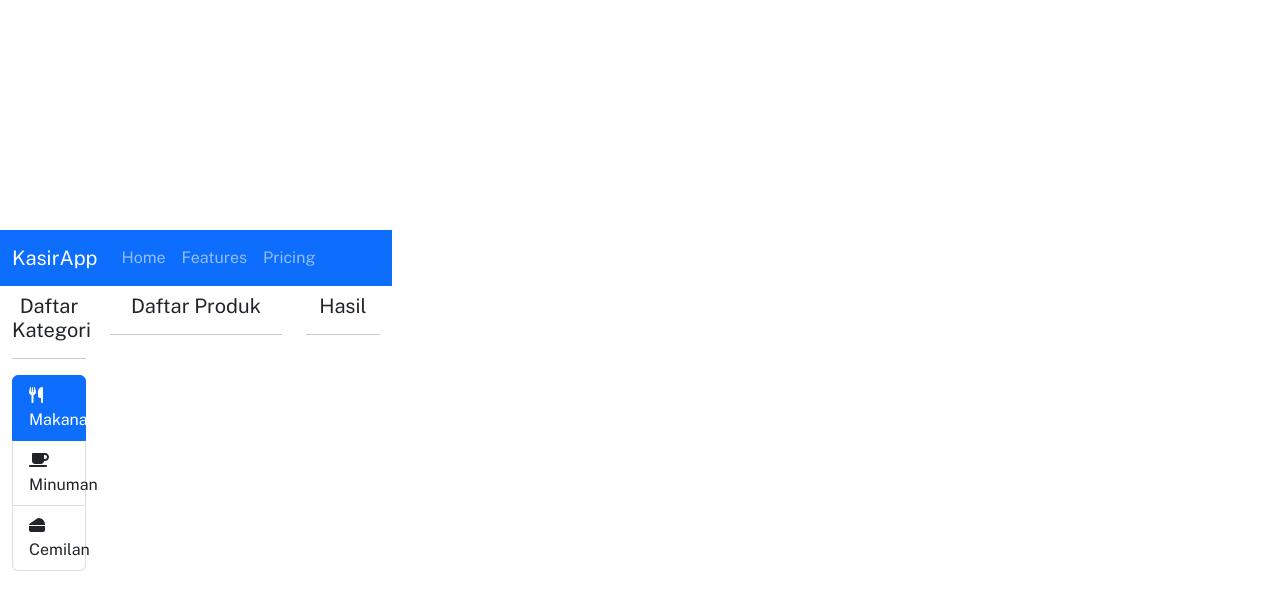
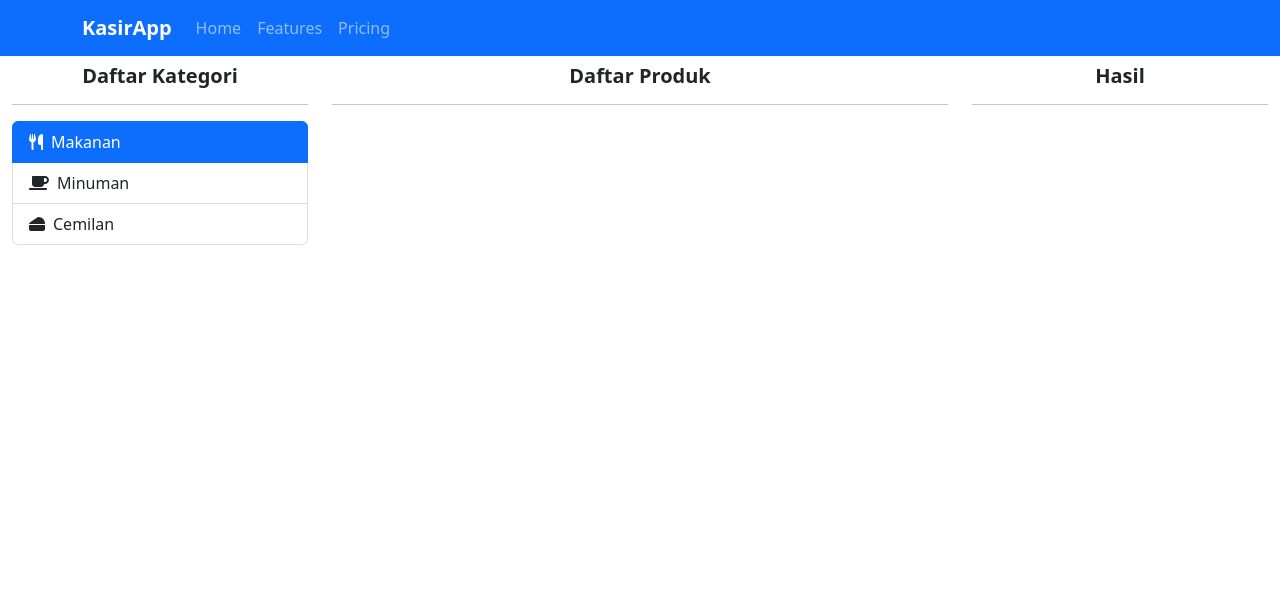
Before and after one commit to nullsec45/react-kasir, a React (Vite) app: page / in a window 1280 px wide. Shown: the top 610 px of the page. Built offline with nearby package versions, Linux system fonts and the light colour scheme; data requests are answered from the project's data file; the HTML template or start-up script is replaced by a standard one.

Commit message:
css style untuk kategori aktif

```diff
--- a/src/index.css
+++ b/src/index.css
@@ -1,76 +1,4 @@
-:root {
-  font-family: Inter, Avenir, Helvetica, Arial, sans-serif;
-  font-size: 16px;
-  line-height: 24px;
-  font-weight: 400;
-
-  color-scheme: light dark;
-  color: rgba(255, 255, 255, 0.87);
-  background-color: #242424;
-
-  font-synthesis: none;
-  text-rendering: optimizeLegibility;
-  -webkit-font-smoothing: antialiased;
-  -moz-osx-font-smoothing: grayscale;
-  -webkit-text-size-adjust: 100%;
+.active {
+  background-color: #22668A;
+  color: white;
 }
-
-a {
-  font-weight: 500;
-  color: #646cff;
-  text-decoration: inherit;
-}
-
-a:hover {
-  color: #535bf2;
-}
-
-body {
-  margin: 0;
-  font-family: 'Public Sans', sans-serif;
-  display: flex;
-  place-items: center;
-  min-width: 320px;
-  min-height: 100vh;
-}
-
-h1 {
-  font-size: 3.2em;
-  line-height: 1.1;
-}
-
-button {
-  border-radius: 8px;
-  border: 1px solid transparent;
-  padding: 0.6em 1.2em;
-  font-size: 1em;
-  font-weight: 500;
-  font-family: inherit;
-  background-color: #1a1a1a;
-  cursor: pointer;
-  transition: border-color 0.25s;
-}
-
-button:hover {
-  border-color: #646cff;
-}
-
-button:focus,
-button:focus-visible {
-  outline: 4px auto -webkit-focus-ring-color;
-}
-
-@media (prefers-color-scheme: light) {
-  :root {
-    color: #213547;
-    background-color: #ffffff;
-  }
-
-  a:hover {
-    color: #747bff;
-  }
-
-  button {
-    background-color: #f9f9f9;
-  }
-}
```
